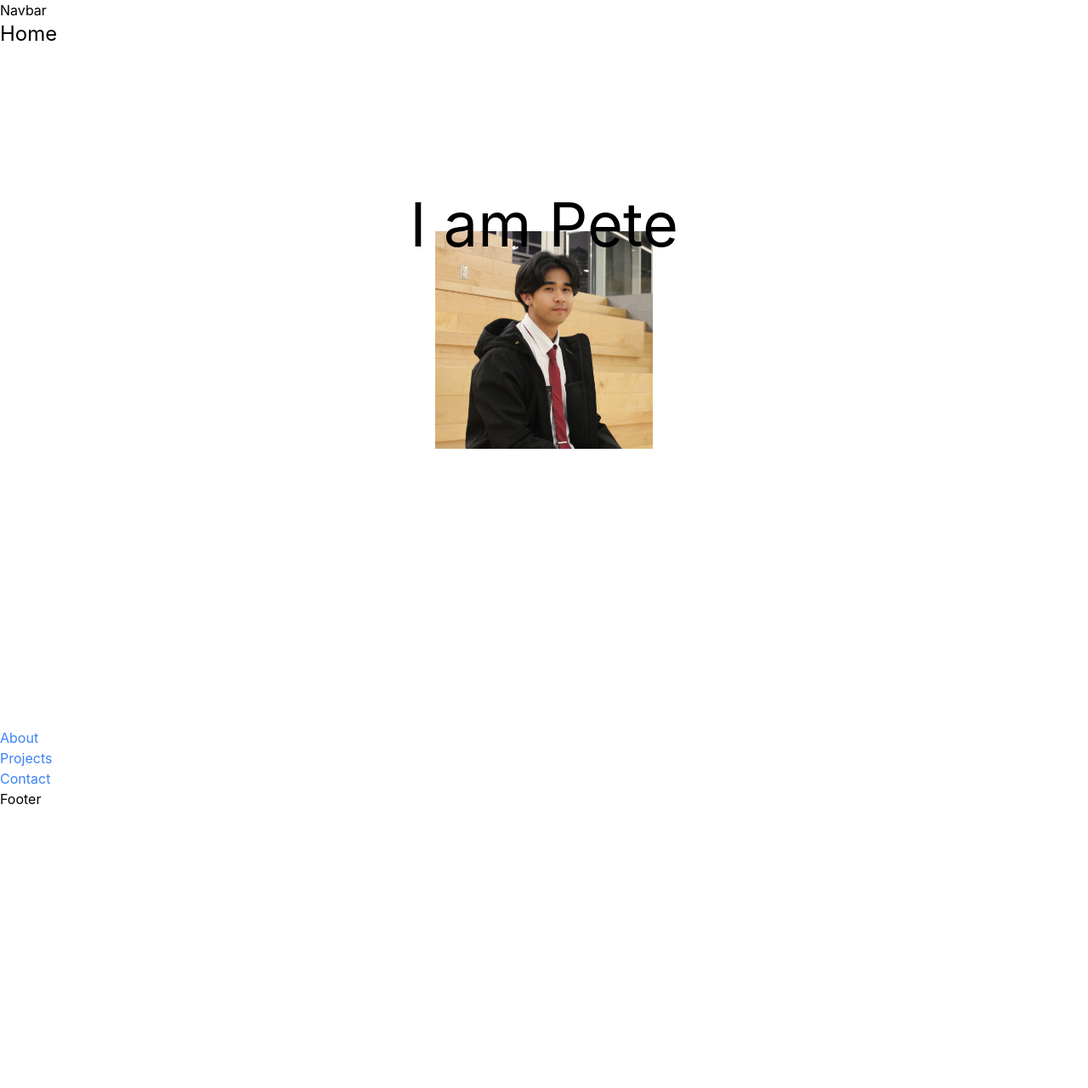
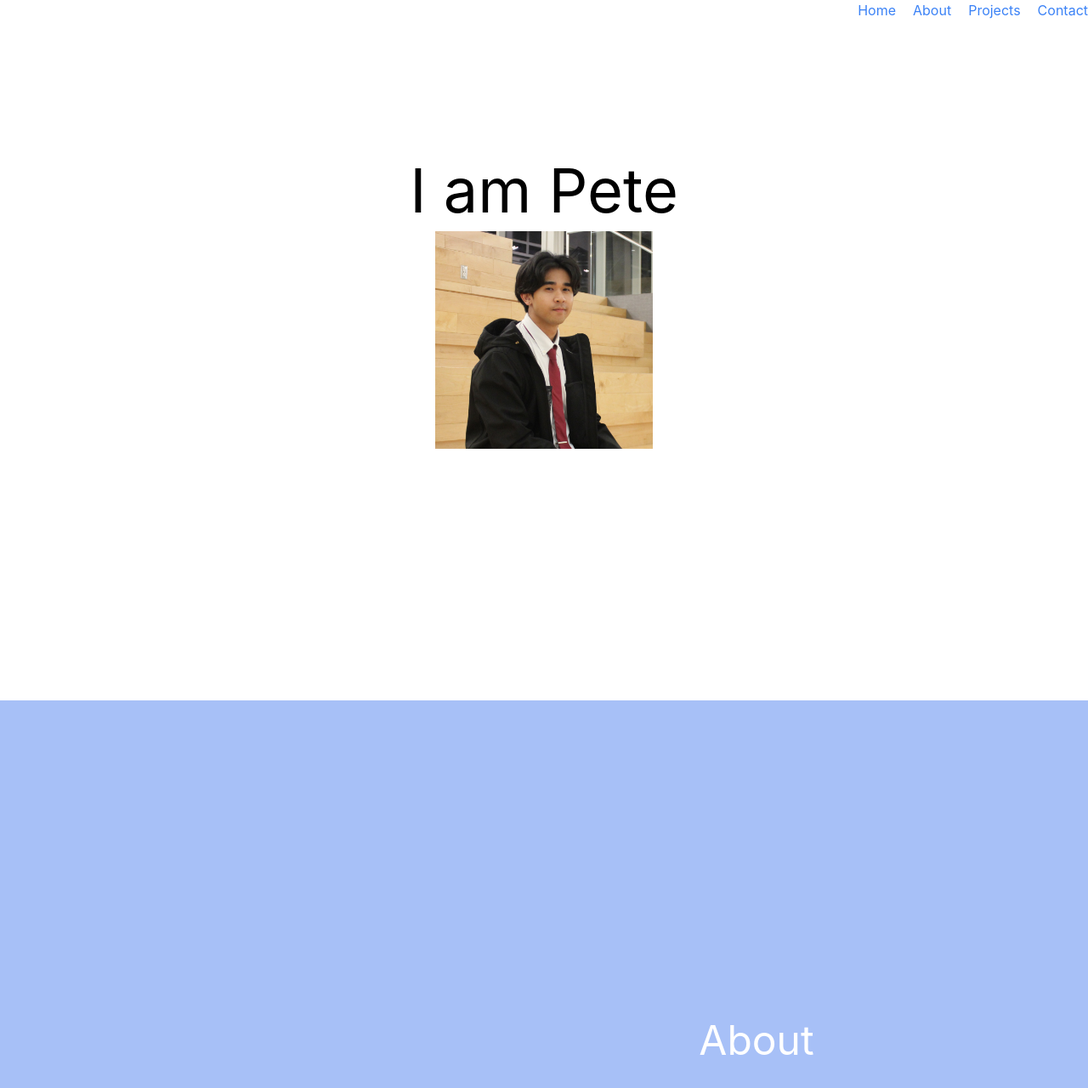
Before and after one commit to Tepah/portfolio, a React (Create React App) app: page / in a window 1280 px wide. Shown: the top 1280 px of the page at 85% size. Before the commit the page ends 952 px from the top, so only its background shows below. Built offline with nearby package versions, Linux system fonts and the light colour scheme.

Commit message:
Starting letter layout for project page

```diff
--- /dev/null
+++ b/src/components/Water.js
@@ -0,0 +1,11 @@
+import React from 'react';
+
+const Water = ({ children }) => {
+  return (
+    <div className="bg-blue-600 opacity-40 text-white">
+      {children}
+    </div>
+  )
+}
+
+export default Water;
--- a/src/pages/Home.js
+++ b/src/pages/Home.js
@@ -1,24 +1,20 @@
 import React from 'react';
 import { Link } from 'react-router-dom';
 import PageTransition from "../components/PageTransition";
+import Water from "../components/Water";
 
 const Home = () => {
   return (
     <PageTransition>
       <BackgroundImage />
       <div>
-        <h1 className="text-2xl">Home</h1>
         <div className="flex flex-col">
           <Super />
-          <div>
-            <Link to="/about" className="text-blue-500">About</Link>
-          </div>
-          <div>
-            <Link to="/projects" className="text-blue-500">Projects</Link>
-          </div>
-          <div>
-            <Link to="/contact" className="text-blue-500">Contact</Link>
-          </div>
+          <Water>
+            <AboutLink />
+            <ProjectLink />
+            <ContactLink />
+          </Water>
         </div>
       </div>
     </PageTransition>
@@ -28,7 +24,7 @@ const Home = () => {
 const Super = () => {
   return (
     <div className="w-screen h-screen backdrop-opacity-0 flex items-center justify-center">
-      <div className="-mt-96">
+      <div className="mt-[-400px]">
         <h1 className="text-7xl">
           I am Pete
         </h1>
@@ -48,4 +44,29 @@ const BackgroundImage = () => {
   )
 }
 
+const AboutLink = () => {
+  return (
+    <div className="w-screen h-screen backdrop-opacity-0 flex items-center justify-center">
+      <Link to="/about" className="text-5xl ml-[500px]">About</Link>
+    </div>
+  )
+}
+
+const ProjectLink = () => {
+  return (
+    <div className="w-screen h-screen backdrop-opacity-0 flex items-center justify-center">
+      <Link to="/project" className="text-5xl ml-[-500px]">Project</Link>
+    </div>
+  )
+}
+
+const ContactLink = () => {
+  return (
+    <div className="w-screen h-screen backdrop-opacity-0 flex items-center justify-center">
+      <Link to="/contact" className="text-5xl ml-[500px]">Contact</Link>
+    </div>
+  )
+}
+
+
 export default Home;
--- a/src/pages/Layout.js
+++ b/src/pages/Layout.js
@@ -5,13 +5,13 @@ import PageTransition from "../components/PageTransition";
 const Layout = () => {
   return (
     <div>
-      <div>
-        Navbar
+      <div className="flex flex-row space-x-5 justify-end">
+        <Link to="/" className="text-blue-500">Home</Link>
+        <Link to="/about" className="text-blue-500">About</Link>
+        <Link to="/projects" className="text-blue-500">Projects</Link>
+        <Link to="/contact" className="text-blue-500">Contact</Link>
       </div>
       <Outlet />
-      <div>
-        Footer
-      </div>
     </div>
   )
 }
--- a/src/pages/Projects.js
+++ b/src/pages/Projects.js
@@ -6,9 +6,30 @@ const Projects = () => {
     <PageTransition>
       <div>
         <h1>Projects</h1>
+        <p>Here are some of my projects</p>
+        {/* Project Layer */}
+        {projectLayer("Project 1", "Description 1")}
+        {projectLayer("Project 2", "Description 2")}
       </div>
     </PageTransition>
   )
 }
 
+/* Temporary Project Layer */
+const projectLayer = (title, desc) => {
+  return (
+    <div className="flex flex-row">
+      {/* Project Image */}
+      <div>
+        <Image src="https://via.placeholder.com/150" alt="project" />
+      </div>
+      {/* Project Title and Description */}
+      <div>
+        <h1>{title}</h1>
+        <p>{desc}</p>
+      </div>
+    </div>
+  )
+}
+
 export default Projects;
```
